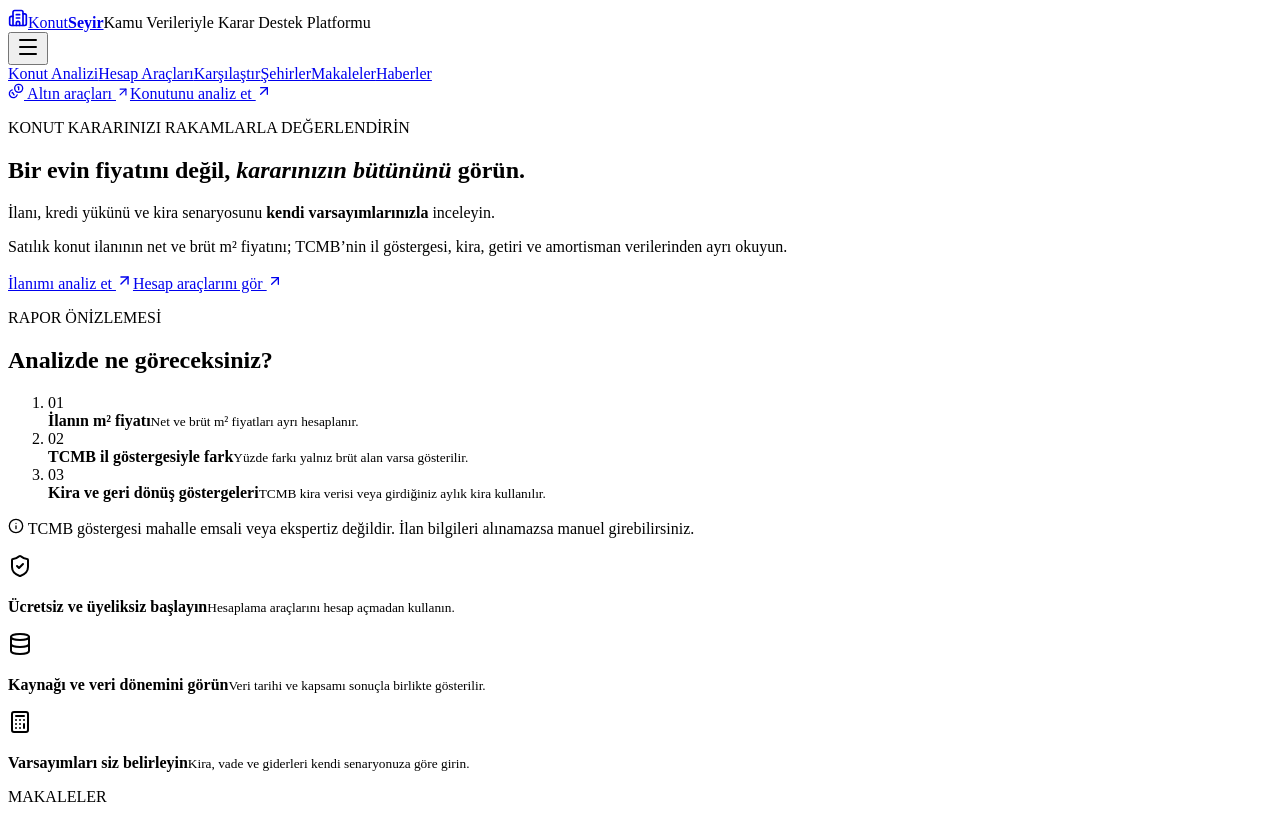
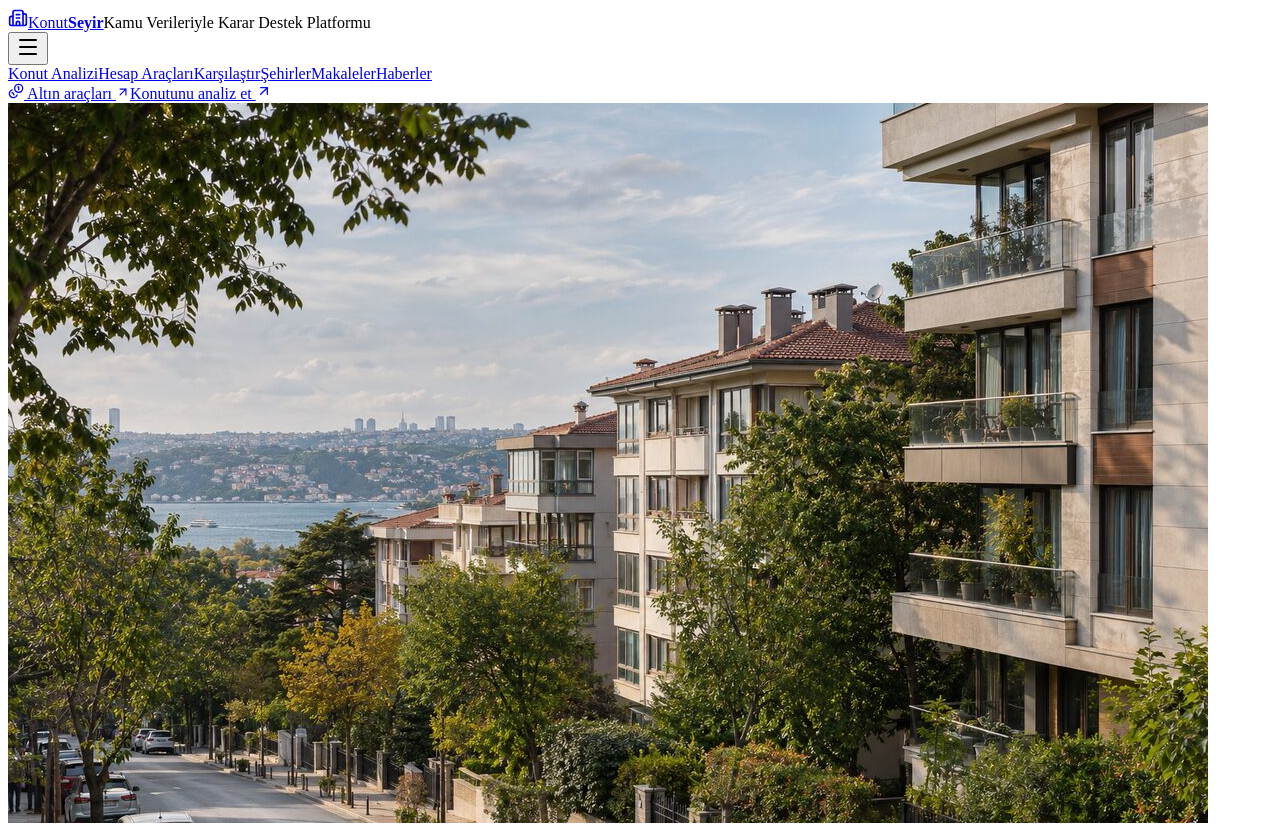
Before and after one commit to robotbilge/konutseyir, a Next.js app: page / in a window 1280 px wide. Shown: the top 825 px of the page. Built offline with nearby package versions, Linux system fonts and the light colour scheme; no server answers.

Commit message:
Add visible photo background to homepage hero
* Add visible photo background to homepage hero

* Assert hero image markup in homepage checks

```diff
--- a/app/page.tsx
+++ b/app/page.tsx
@@ -6,6 +6,7 @@ import {PushSignup} from '../components/push-signup';
 
 export default function Home(){return <><Header/><main className="home-page">
   <section className="hero home-hero">
+    <img className="home-hero-image" src="/images/articles/housing-market.jpg" alt="" aria-hidden="true" width="1200" height="720" fetchPriority="high" decoding="async"/>
     <div className="hero-copy">
       <p className="eyebrow">KONUT KARARINIZI RAKAMLARLA DEĞERLENDİRİN</p>
       <h1>Bir evin fiyatını değil, <em>kararınızın bütününü</em> görün.</h1>
--- a/scripts/verify-ux-and-districts.mjs
+++ b/scripts/verify-ux-and-districts.mjs
@@ -16,11 +16,13 @@ verify('ana sayfada önceki dönem uyarısı yok',!home.includes('İlçe verisi
 verify('rehberler buton görünümünde',home.includes('reading-action-buttons')&&css.includes('.reading-action-buttons a'));
 verify('hero sonrası üç kullanıcı avantajı görünür',home.includes('className="value-strip home-value-strip inner"')&&home.includes('Ücretsiz ve üyeliksiz başlayın')&&home.includes('Kaynağı ve veri dönemini görün')&&home.includes('Varsayımları siz belirleyin')&&css.includes('.home-value-strip'));
 verify('son makaleler ve web push ana sayfada öne çıkar',home.includes('<LatestArticles/>')&&home.includes('<PushSignup variant="home"/>')&&home.includes('Ana ekrana nasıl eklerim?'));
+verify('ana sayfa hero bölümünde görsel arka plan var',home.includes('className="home-hero-image"')&&css.includes(".home-page>.home-hero .home-hero-image")&&home.includes('src="/images/articles/housing-market.jpg"')&&css.includes('.home-page>.home-hero::before'));
 verify('footer alan adı bağlantısı',footer.includes('href="https://konutseyir.com/" aria-label="KonutSeyir ana sayfası">konutseyir.com</a>'));
 if (!local){
   if(!apiOnly){
   const page = await fetch(base+'/',{signal:AbortSignal.timeout(15000)}).then(r=>{if(!r.ok)throw Error('Homepage HTTP '+r.status);return r.text()});
   verify('canlı logo altında finansal karar desteği',page.includes('Kamu Verileriyle Karar Destek Platformu')&&page.includes('header-brand-tagline'));
+  verify('canlı ana sayfada görsel hero arka planı var',page.includes('home-hero-image')&&page.includes('/images/articles/housing-market.jpg'));
   verify('canlı kullanıcı avantajları, makaleler ve bildirim paneli görünür',page.includes('Ücretsiz ve üyeliksiz başlayın')&&page.includes('Kaynağı ve veri dönemini görün')&&page.includes('Varsayımları siz belirleyin')&&page.includes('Konut gündemindeki son yazılar')&&page.includes('Tüm makaleler')&&page.includes('KonutSeyir’i ana ekranınıza ekleyin.')&&page.includes('Ana ekrana nasıl eklerim?')&&(page.match(/class="latest-article-image"/g)||[]).length===3&&(page.match(/src="\/images\/articles\//g)||[]).length===3);
   verify('canlı ana sayfada eski ilçe uyarısı yok',!page.includes('İlçe verisi 2026-08'));
   verify('canlı footer alan adı bağlantısı',/<a[^>]+href="https:\/\/konutseyir\.com\/"[^>]*>konutseyir\.com<\/a>/.test(page));
--- a/src/style.css
+++ b/src/style.css
@@ -440,3 +440,10 @@ main>.inner>.guide-intro{max-width:none;width:100%;box-sizing:border-box}
 @media(max-width:980px){.home-value-strip{margin-left:28px;margin-right:28px}.home-push{grid-template-columns:1fr;gap:17px}.home-push .push-box-home{grid-template-columns:28px minmax(0,1fr) auto}}
 @media(max-width:760px){.home-page>.home-hero{padding-top:29px}.home-value-strip{margin:0 18px 23px;grid-template-columns:1fr}.home-value-strip>div{padding:15px 17px}.home-value-strip>div+div{border-left:0;border-top:1px solid var(--line)}.home-top-content{gap:18px;margin-bottom:21px}.latest-articles>header{align-items:flex-start;flex-direction:row}.latest-articles>.latest-article-grid{grid-template-columns:1fr;gap:12px}.latest-articles .latest-article-grid>article{display:grid;grid-template-columns:minmax(115px,.72fr) minmax(0,1.3fr);min-height:150px}.latest-article-image{height:100%;min-height:150px;aspect-ratio:auto}.latest-article-copy{padding:14px}.latest-articles .latest-article-copy h3{font-size:15px}.latest-article-copy>p{-webkit-line-clamp:2;margin:6px 0 8px;font-size:12px}.home-push{padding:23px 20px}.home-push .push-box-home{grid-template-columns:25px minmax(0,1fr)}.home-push .push-box-home button{grid-column:2;justify-self:start}.home-push .push-box-home small{grid-column:2}}
 @media(max-width:480px){.latest-articles>header{gap:14px}.latest-articles h2{font-size:23px}.latest-articles>header>a{font-size:11px}.latest-articles .latest-article-grid>article{grid-template-columns:112px minmax(0,1fr);min-height:142px}.latest-article-image{min-height:142px}.latest-article-copy{padding:11px}.latest-article-copy>small{font-size:9px;margin-bottom:5px}.latest-articles .latest-article-copy h3{font-size:13px;line-height:1.3}.latest-article-copy>p{font-size:10px;line-height:1.4;-webkit-line-clamp:2;margin:5px 0 7px}.latest-article-read{font-size:10px}.home-push{padding:21px 17px}.home-push-intro h2{font-size:23px}.home-push-intro>p:not(.eyebrow){font-size:13px}}
+
+/* Hero uses the existing optimized housing photo as a visible, accessible background layer. */
+.home-page>.home-hero{position:relative;isolation:isolate;overflow:hidden;border-radius:30px;background:#f5f7f2}
+.home-page>.home-hero .home-hero-image{position:absolute;inset:0;z-index:-2;display:block;width:100%;height:100%;object-fit:cover;object-position:center 58%}
+.home-page>.home-hero::before{content:"";position:absolute;inset:0;z-index:-1;background:linear-gradient(90deg,rgba(247,249,245,.99) 0%,rgba(247,249,245,.96) 35%,rgba(247,249,245,.72) 57%,rgba(247,249,245,.3) 100%);pointer-events:none}
+.home-page>.home-hero>*:not(.home-hero-image){position:relative}
+@media(max-width:700px){.home-page>.home-hero{margin-inline:12px;border-radius:24px}.home-page>.home-hero::before{background:linear-gradient(90deg,rgba(247,249,245,.97) 0%,rgba(247,249,245,.9) 55%,rgba(247,249,245,.68) 100%)}}
```
Also changed, not shown: 1 other file (tests, documents, lock files or other folders).
